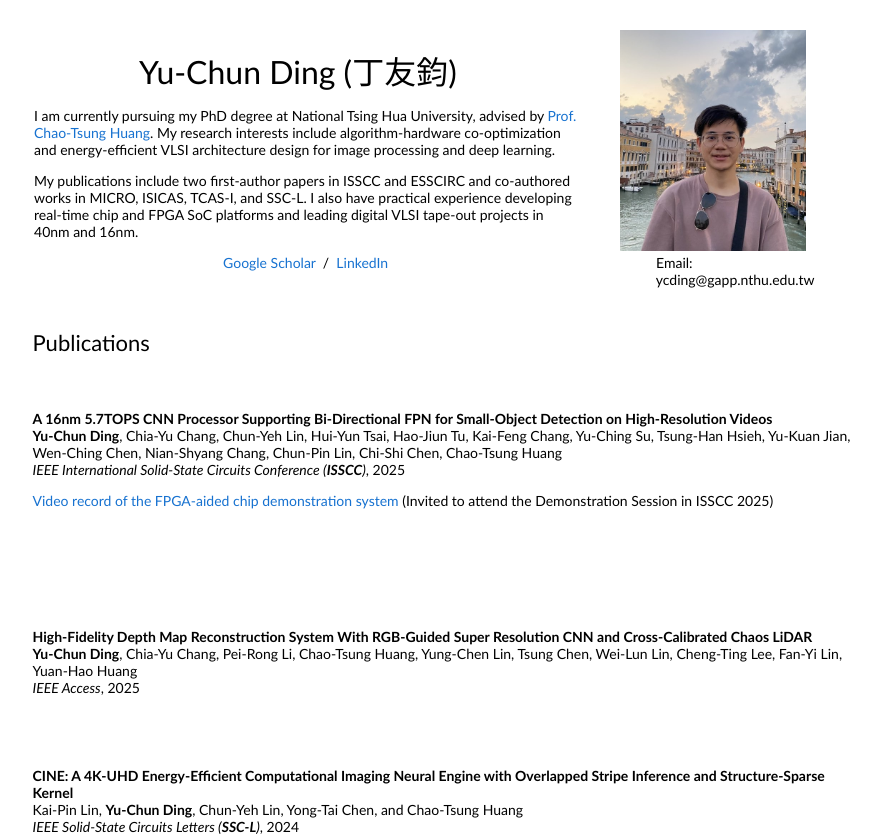
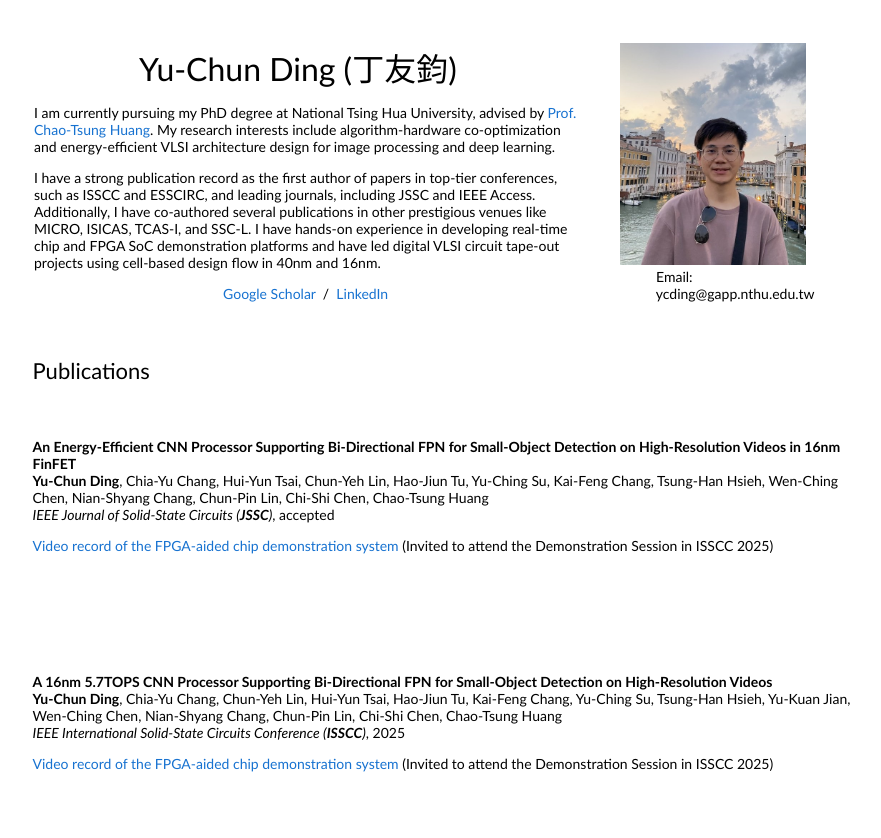
Before and after one commit to yuchunding/yuchunding.github.io, a plain HTML site: page index.html in a window 1280 px wide. Shown: the top 838 px of the page, without its empty margins (197-1078 px from the left). Drawn offline with Linux system fonts and the light colour scheme.

Commit message:
Update index.html

```diff
--- a/index.html
+++ b/index.html
@@ -33,7 +33,7 @@
               </p>
               <p>I am currently pursuing my PhD degree at National Tsing Hua University, advised by <a href="https://www.ee.nthu.edu.tw/chaotsung/index.html">Prof. Chao-Tsung Huang</a>.
                 My research interests include algorithm-hardware co-optimization and energy-efficient VLSI architecture design for image processing and deep learning. </p>
-              <p>My publications include two first-author papers in ISSCC and ESSCIRC and co-authored works in MICRO, ISICAS, TCAS-I, and SSC-L. I also have practical experience developing real-time chip and FPGA SoC platforms and leading digital VLSI tape-out projects in 40nm and 16nm. </p>
+              <p>I have a strong publication record as the first author of papers in top-tier conferences, such as ISSCC and ESSCIRC, and leading journals, including JSSC and IEEE Access. Additionally, I have co-authored several publications in other prestigious venues like MICRO, ISICAS, TCAS-I, and SSC-L. I have hands-on experience in developing real-time chip and FPGA SoC demonstration platforms and have led digital VLSI circuit tape-out projects using cell-based design flow in 40nm and 16nm. </p>
               </p>
               <p style="text-align:center">
               	<a href="https://scholar.google.com/citations?user=3uQ0CssAAAAJ&hl=zh-TW">Google Scholar</a> &nbsp/&nbsp
@@ -64,6 +64,24 @@
             </tr>
           </tbody></table>
           <table style="width:100%;border:0px;border-spacing:0px;border-collapse:separate;margin-right:auto;margin-left:auto;"><tbody>
+  <tr onmouseout="ff_stop()" onmouseover="ff_start()">
+                <td style="padding:20px;width:75%;vertical-align:middle">
+                      <papertitle> An Energy-Efficient CNN Processor Supporting Bi-Directional FPN for Small-Object Detection on High-Resolution Videos in 16nm FinFET  </papertitle>
+                    <br>
+                    <strong>Yu-Chun Ding</strong>, Chia-Yu Chang, Hui-Yun Tsai, Chun-Yeh Lin, Hao-Jiun Tu, Yu-Ching Su, Kai-Feng Chang, Tsung-Han Hsieh, Wen-Ching Chen, Nian-Shyang Chang, Chun-Pin Lin, Chi-Shi Chen, Chao-Tsung Huang
+
+                    <br>
+                    <em> IEEE Journal of Solid-State Circuits (<strong>JSSC</strong>)</em>, accepted
+
+                  <p> <a href="https://www.youtube.com/watch?v=0XTT8wOi100"> Video record of the FPGA-aided chip demonstration system </a> (Invited to attend the Demonstration Session in ISSCC 2025) </p>
+                  <br>
+                   <br>
+                  <!-- <em><strong> (Top Journal of Solid-State Circuits)</strong></em> -->
+                  <br>
+                  <p></p>
+                  <!-- <p>We explore the </p> -->
+                </td>
+              </tr>
   <tr onmouseout="ff_stop()" onmouseover="ff_start()">
                 <td style="padding:20px;width:75%;vertical-align:middle">
                       <papertitle> A 16nm 5.7TOPS CNN Processor Supporting Bi-Directional FPN for Small-Object Detection on High-Resolution Videos  </papertitle>
@@ -296,7 +314,7 @@
             <td style="padding:0px">
               <br>
               <p style="text-align:right;font-size:small;">
-                Last Update: Jun. 2025
+                Last Update: Oct. 2025
                 <br><br>
                 <a href="https://github.com/jonbarron/website">Website Template</a>
                 </p>
```
